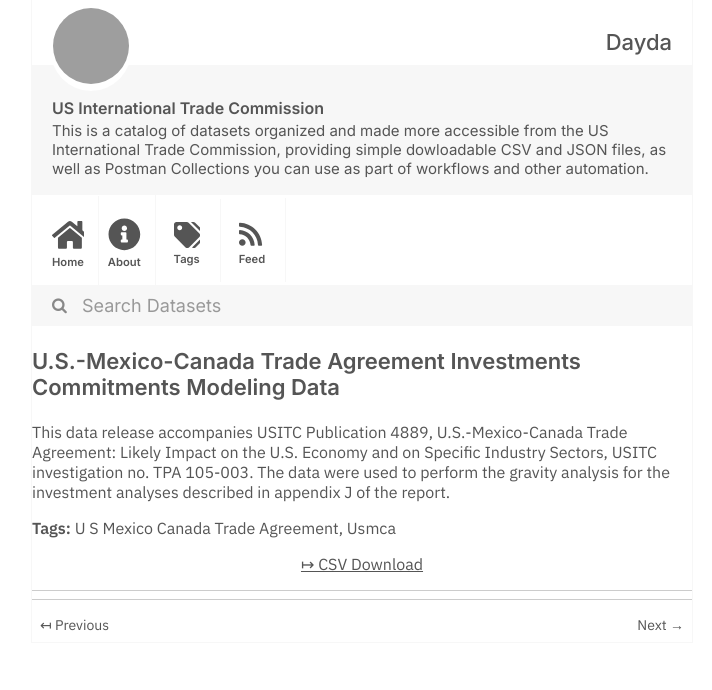
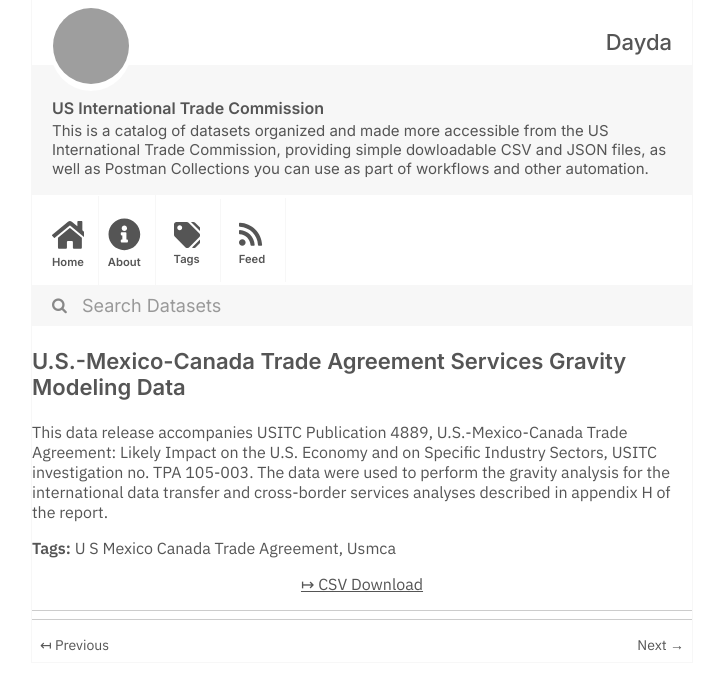
Before and after one commit to dayda-entities/us-international-trade-commission, a Jekyll site: the page built from _posts/2020-11-12-us-mexico-canada-trade-agreeme.md, in a window 1280 px wide, cut to the strip 0-690 px from the top of the page. Shown: the whole strip, without its empty margins (278-990 px from the left). Built offline with Jekyll 4.4.1, drawn with Linux system fonts in a browser that asks for light colours; grey boxes are pictures that could not be loaded.

Commit message:
Publish Data

```diff
--- a/_posts/2020-11-12-us-mexico-canada-trade-agreeme.md
+++ b/_posts/2020-11-12-us-mexico-canada-trade-agreeme.md
@@ -1,7 +1,7 @@
 ---
-title: U.S.-Mexico-Canada Trade Agreement Investments Commitments Modeling Data
-created: '2020-11-12T13:55:25.319027'
-modified: '2020-11-12T13:55:25.319034'
+title: U.S.-Mexico-Canada Trade Agreement Services Gravity Modeling Data
+created: '2020-11-12T13:55:26.233842'
+modified: '2020-11-12T13:55:26.233852'
 state: active
 type: dataset
 tags:
@@ -9,9 +9,9 @@ tags:
   - Usmca
 groups: []
 csv_url: >-
-  https://www.usitc.gov/sites/default/files/publications/332/other/investment_commitments_modeling_data.csv
+  https://www.usitc.gov/sites/default/files/publications/332/other/services_gravity_modeling_data.csv
 json_url: ''
 layout: post
 
 ---
-This data release accompanies USITC Publication 4889, U.S.-Mexico-Canada Trade Agreement: Likely Impact on the U.S. Economy and on Specific Industry Sectors, USITC investigation no. TPA 105-003. The data were used to perform the gravity analysis for the investment analyses described in appendix J of the report.
+This data release accompanies USITC Publication 4889, U.S.-Mexico-Canada Trade Agreement: Likely Impact on the U.S. Economy and on Specific Industry Sectors, USITC investigation no. TPA 105-003. The data were used to perform the gravity analysis for the international data transfer and cross-border services analyses described in appendix H of the report.
```
